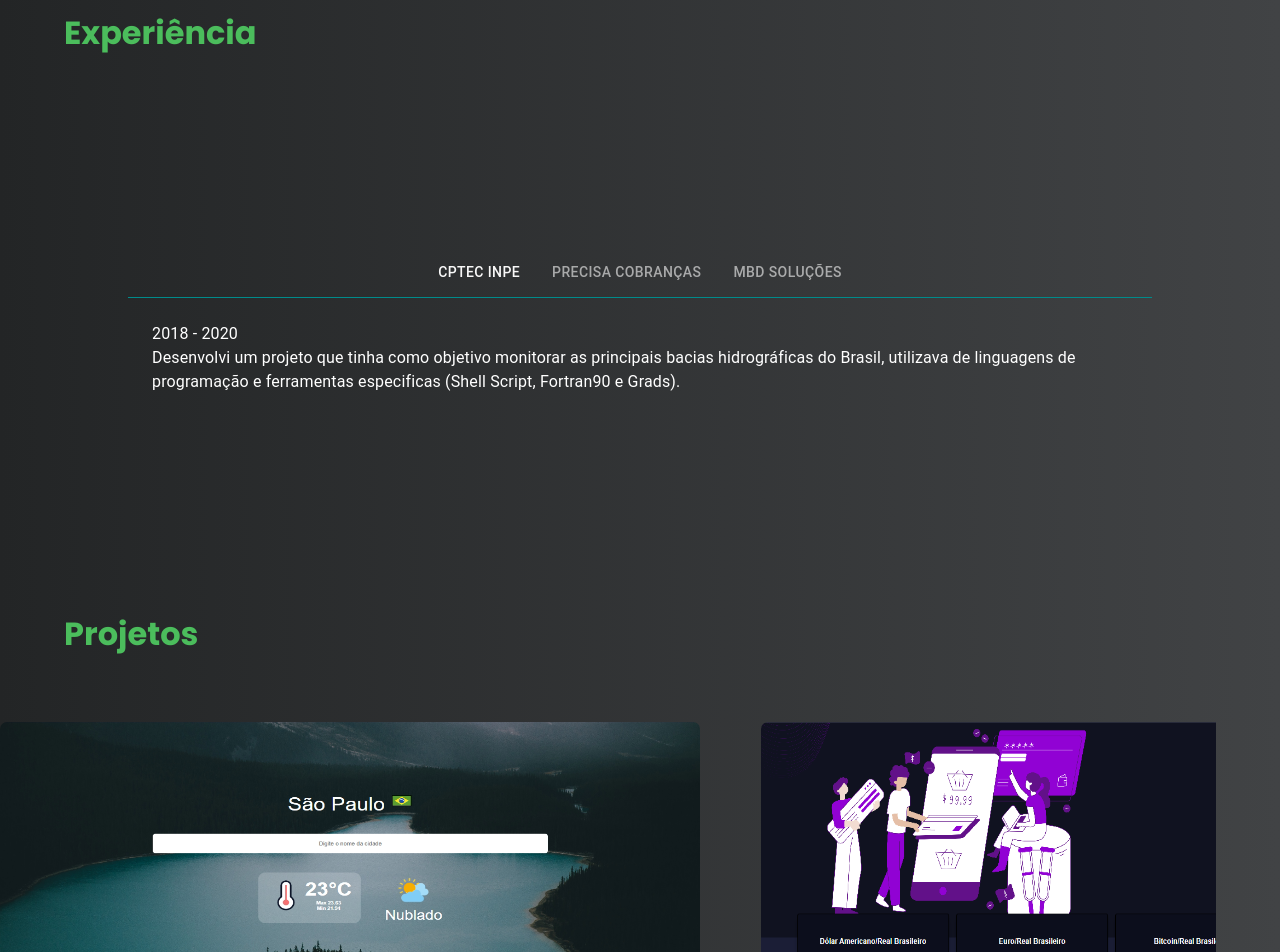
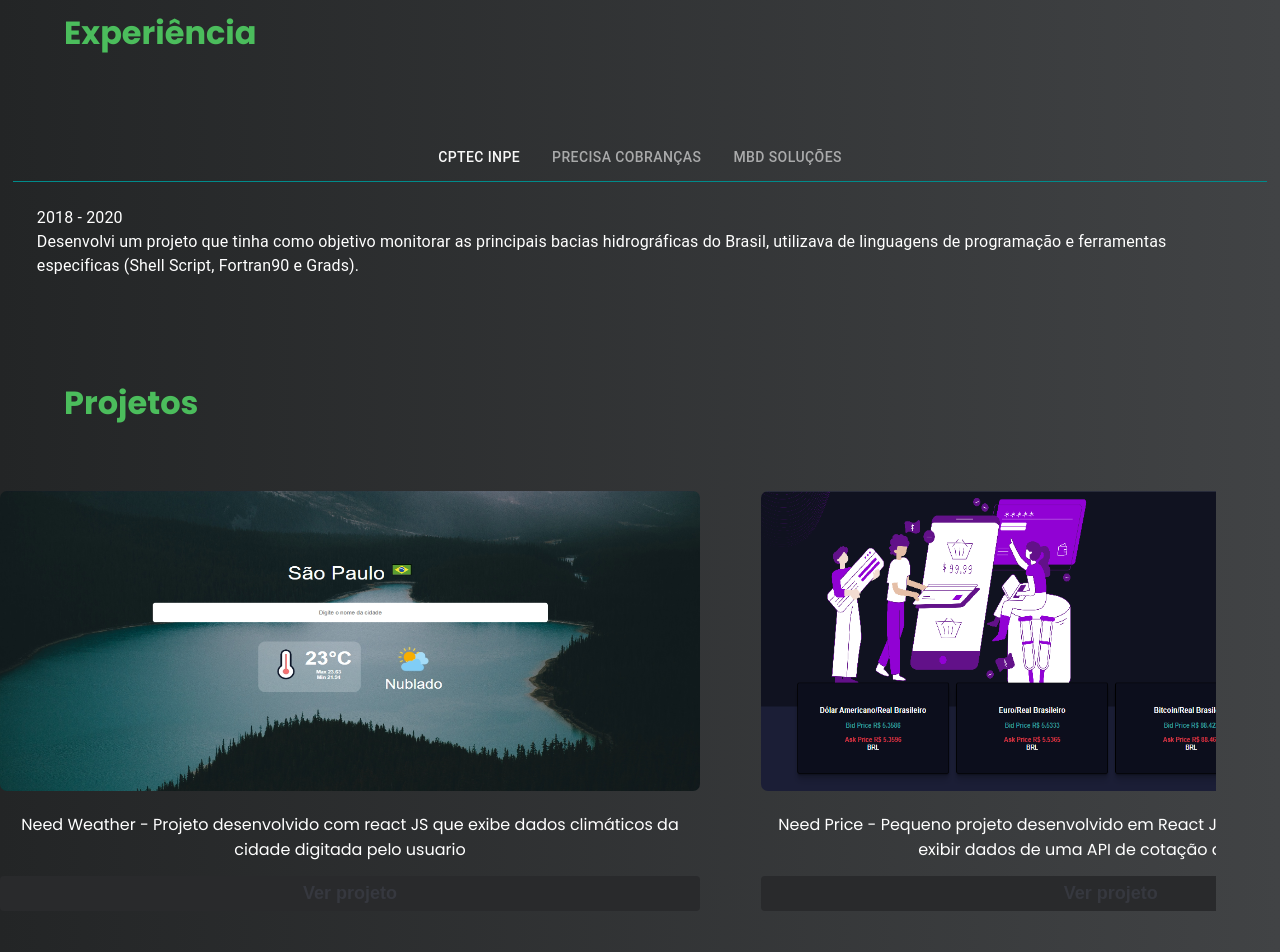
Before and after one commit to Zokaaah/Portfolio, a React (Create React App) app: page / in a window 1280 px wide. Shown: the part 1600-2552 px from the top of the page. Built offline with nearby package versions, Linux system fonts and the light colour scheme.

Commit message:
ajustes ExpContainer

```diff
--- a/package.json
+++ b/package.json
@@ -13,6 +13,7 @@
     "framer-motion": "^8.1.5",
     "react": "^18.2.0",
     "react-dom": "^18.2.0",
+    "react-modal": "^3.16.1",
     "react-scripts": "5.0.1",
     "styled-components": "^5.3.5",
     "web-vitals": "^2.1.4"
--- a/src/App.js
+++ b/src/App.js
@@ -4,7 +4,6 @@ import React from "react";
 import responsivo from "./components/Navbar.module.css";
 import { Switch } from "@mui/material";
 import Footer from "./components/Footer.js";
-
 
 function App() {
   const [darkTheme, setDarkTheme] = React.useState(true);
@@ -46,6 +45,7 @@ function App() {
           </nav>
         </header>
         <HomeStart />
+
       </div>
       <Footer/>
 
--- a/src/components/HomeStart.module.css
+++ b/src/components/HomeStart.module.css
@@ -110,7 +110,7 @@ margin-top: 5%;
 
 
 .ExpContainer{
-    padding: 10%;
+   padding: 1%
 }
 
 .CompContainer{
--- a/src/components/Navbar.js
+++ b/src/components/Navbar.js
@@ -5,7 +5,6 @@ function Navbar() {
   return (
     <div>
       <header className={responsivo.header}>
-        <h1 className={responsivo.LogoText}>GO</h1>
         <input
           className={responsivo.side_menu}
           type="checkbox"
--- a/src/components/Slider.js
+++ b/src/components/Slider.js
@@ -13,13 +13,13 @@ const images = [
     image: img2,
     name: "Need Weather",
     link: "https://need-weather.vercel.app",
-    desc: "Projeto desenvolvido com react JS que exibe dados climáticos da cidade digitada pelo usuario",
+    desc: "Need Weather - Projeto desenvolvido com react JS que exibe dados climáticos da cidade digitada pelo usuario",
   },
   {
     image: img1,
     name: "Need Price",
     link: "https://need-price.vercel.app",
-    desc: "Pequeno projeto desenvolvido em React JS, com intuito de consumir e exibir dados de uma API de cotação de moedas",
+    desc: "Need Price - Pequeno projeto desenvolvido em React JS, com intuito de consumir e exibir dados de uma API de cotação de moedas",
   },
   {
     image: img3,
```
Also changed, not shown: 1 other file (tests, documents, lock files or other folders).
